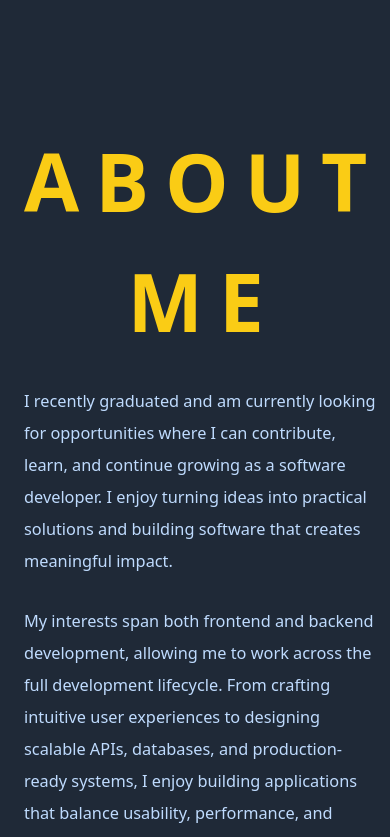
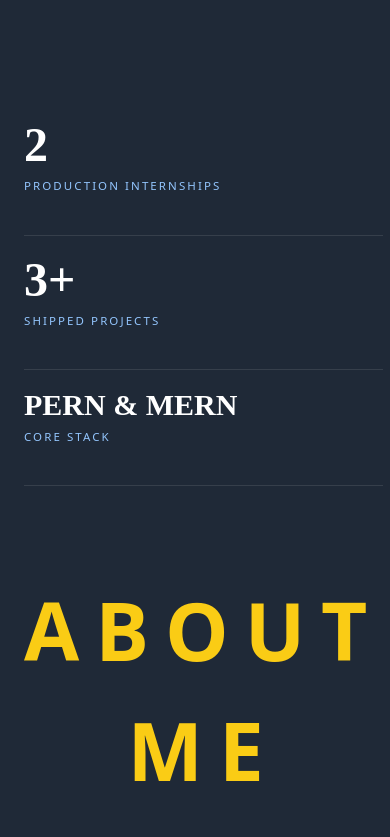
Before and after one commit to pprachhiii/Prachi-s-Portfolio, a React (Vite) app: page / in a window 390 px wide. Shown: the part 1200-2037 px from the top of the page. Built offline with nearby package versions, Linux system fonts and the light colour scheme; grey boxes are pictures that could not be loaded.

Commit message:
Update AboutSection.tsx

```diff
--- a/src/components/AboutSection.tsx
+++ b/src/components/AboutSection.tsx
@@ -54,7 +54,7 @@
         </div>
 
         {/* COLUMN 2 - CONTENT */}
-        <div>
+<div className="order-3 lg:order-2">
           <h2 className="lg:hidden text-[5rem] text-center font-semibold text-yellow-400 tracking-[0.2em] mb-6">
   ABOUT ME
 </h2>
@@ -100,7 +100,7 @@
         </div>
 
         {/* COLUMN 3 - STATS */}
-        <div className="lg:pt-6">
+<div className="order-2 lg:order-3 lg:pt-6">
           <div className="space-y-10">
             <div
               className="
```
